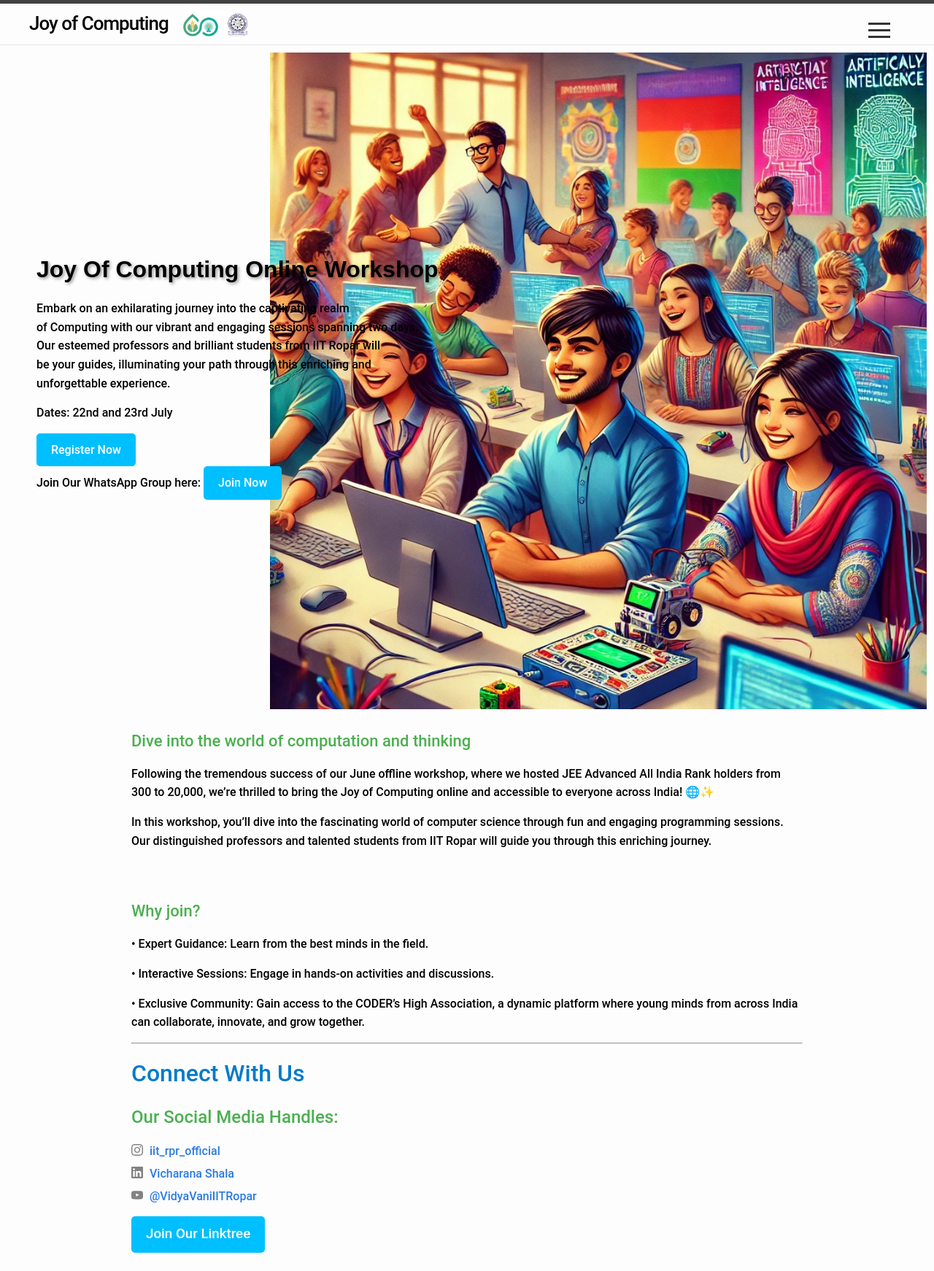
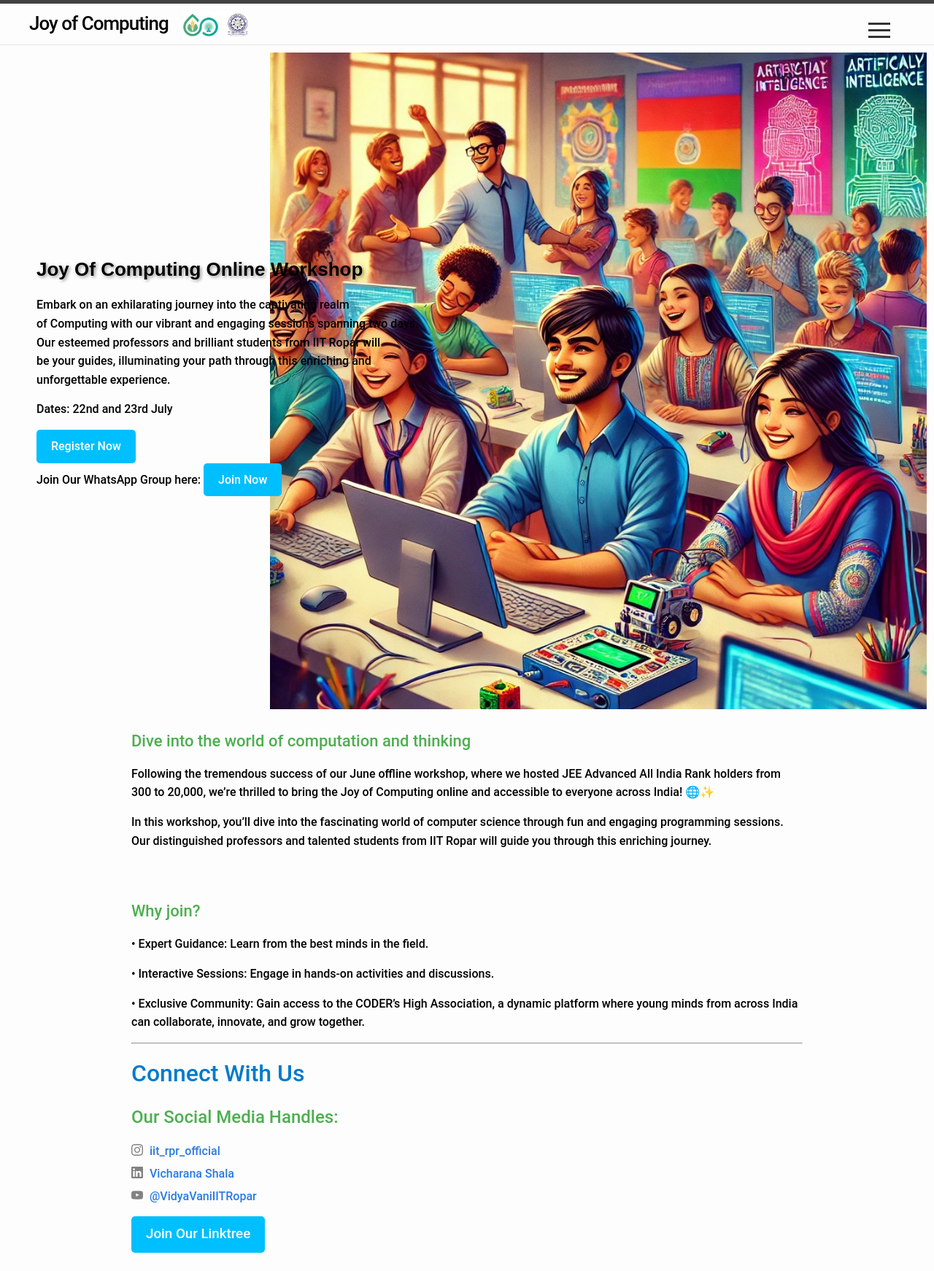
Before and after one commit to sudarshansudarshan/joc, a Jekyll site: the page built from index.markdown, in a window 1280 px wide. Shown: the whole page at 73% size. Built offline with Jekyll 4.4.1, drawn with Linux system fonts in a browser that asks for light colours.

Commit message:
Update home.html

```diff
--- a/_layouts/home.html
+++ b/_layouts/home.html
@@ -155,7 +155,7 @@ layout: default
   <div class="hero-section" style="width: 100%; background-image: url('images/joc image.jpg'); background-size: contain; background-repeat: no-repeat; background-position: right top;">
     <div class="content" style="padding-left: 40px;">
 <!--       <h2 style="color: black;"><b> Joy Of Computing Online Workshop</b></h2> -->
-      <h2 style="color: black; font-family: 'Arial', sans-serif; font-size: 32px; text-shadow: 2px 2px 4px rgba(0, 0, 0, 0.4);"><b>Joy Of Computing Online Workshop</b></h2>
+      <h2 style="color: black; font-family: 'Arial', sans-serif; font-size: 26px; text-shadow: 2px 2px 4px rgba(0, 0, 0, 0.4);"><b>Joy Of Computing Online Workshop</b></h2>
 
       <p style="color: black;">
         Embark on an exhilarating journey into the captivating realm <br>of Computing with our vibrant and engaging sessions spanning two days. <br>Our esteemed professors and brilliant students from IIT Ropar will <br>be your guides, illuminating your path through this enriching and <br>unforgettable experience.
```
